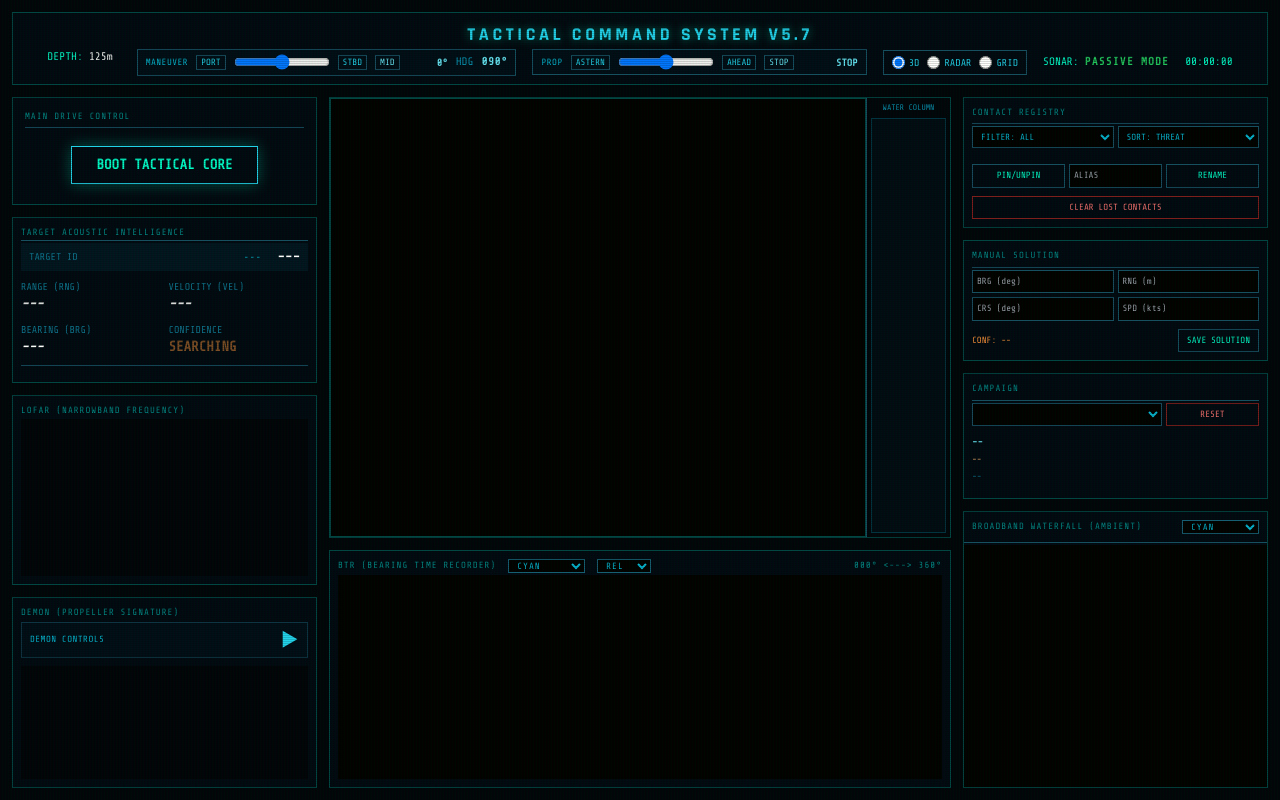
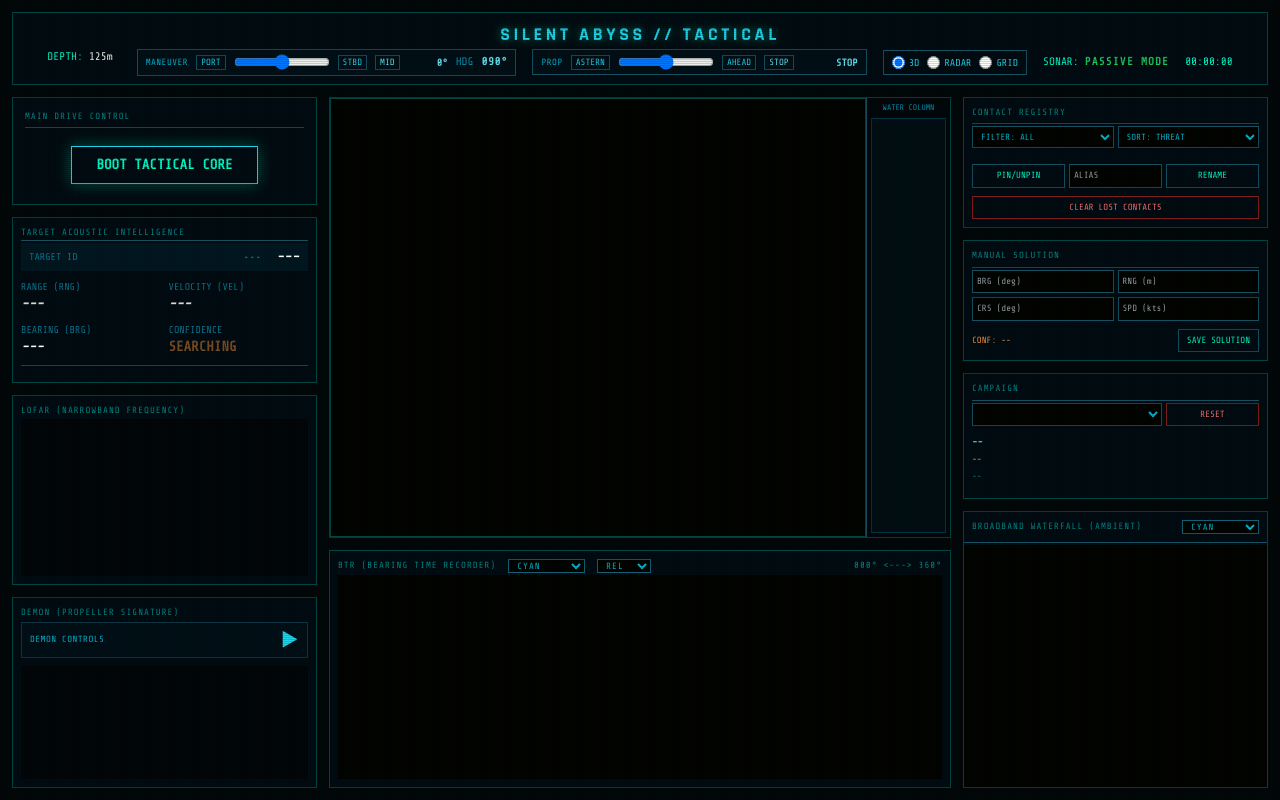
Before and after one commit to idgmatrix/silent-abyss, a website built with Vite: page index.html in a window 1280 px wide. Built offline with nearby package versions, Linux system fonts and the light colour scheme.

Commit message:
Replace top title with tactical label

```diff
--- a/index.html
+++ b/index.html
@@ -16,7 +16,7 @@
     <div class="crt-overlay"></div>
 
     <header class="panel p-2 flex justify-between items-center border-b-2 border-cyan-800">
-        <h1 class="text-lg font-bold tracking-[0.2em] glow-text uppercase text-cyan-400">Tactical Command System v5.7</h1>
+        <h1 class="text-lg font-bold tracking-[0.2em] glow-text uppercase text-cyan-400">SILENT ABYSS // TACTICAL</h1>
         <div class="flex gap-6 text-[11px]">
             <div>DEPTH: <span id="depth-text" class="text-white">125m</span></div>
             <div class="flex items-center gap-4">
```
